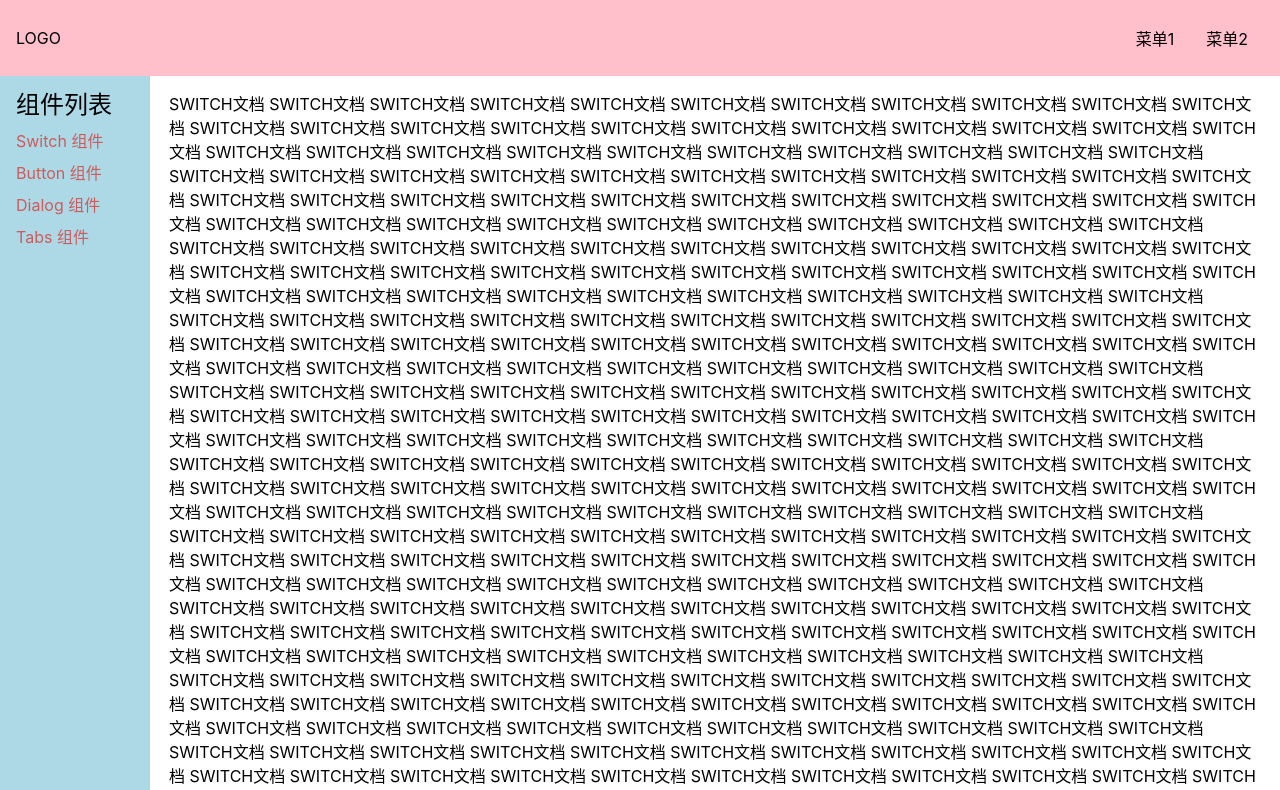
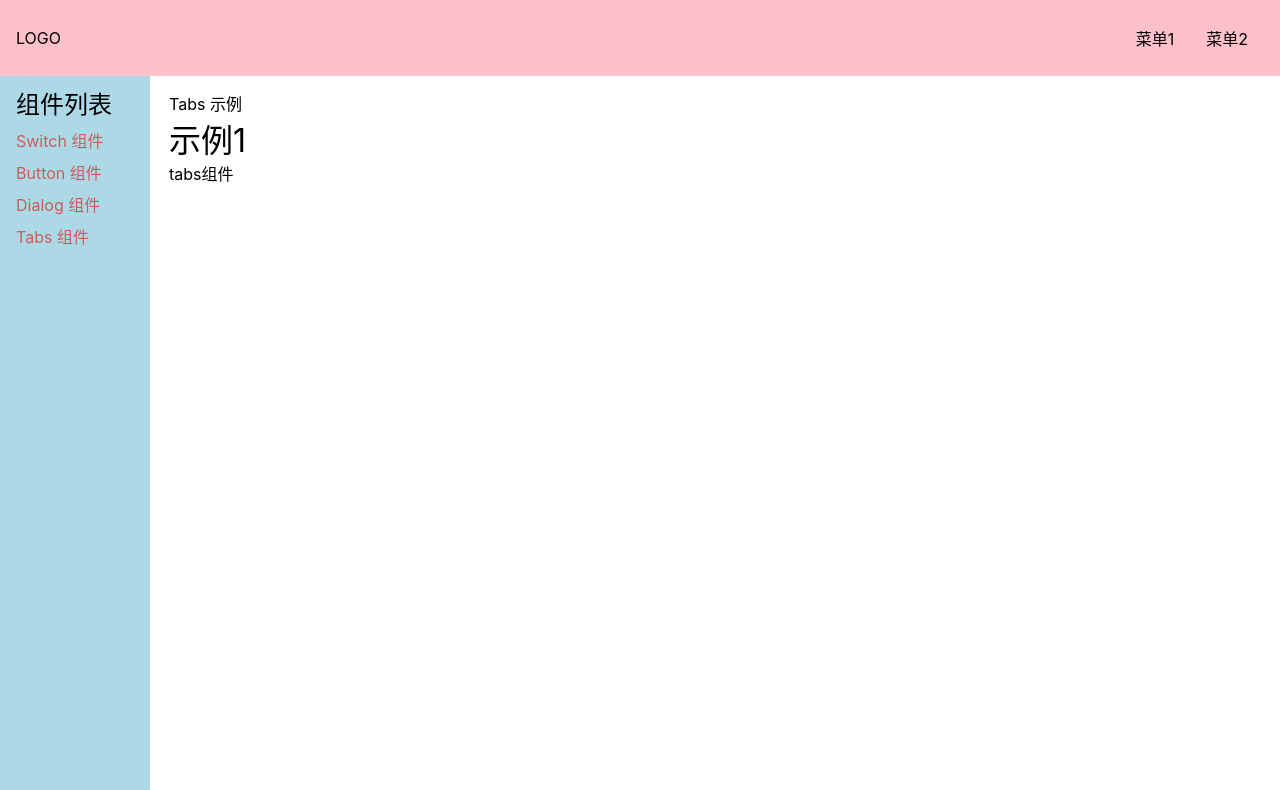
Before and after one commit to isCCcc/isccui, a Vue app: page /#/doc/tabs in a window 1280 px wide. Shown: the top 790 px of the page. Built offline with nearby package versions, Linux system fonts and the light colour scheme.

Commit message:
创建Tabs、Tab组件

```diff
--- a/src/components/Tabs.vue
+++ b/src/components/Tabs.vue
@@ -1,100 +1,16 @@
 <template>
-    <div>
-        SWITCH文档 SWITCH文档 SWITCH文档 SWITCH文档 SWITCH文档 SWITCH文档 SWITCH文档
-        SWITCH文档 SWITCH文档 SWITCH文档 SWITCH文档 SWITCH文档 SWITCH文档 SWITCH文档
-        SWITCH文档 SWITCH文档 SWITCH文档 SWITCH文档 SWITCH文档 SWITCH文档 SWITCH文档
-        SWITCH文档 SWITCH文档 SWITCH文档 SWITCH文档 SWITCH文档 SWITCH文档 SWITCH文档
-        SWITCH文档 SWITCH文档 SWITCH文档 SWITCH文档 SWITCH文档 SWITCH文档 SWITCH文档
-        SWITCH文档 SWITCH文档 SWITCH文档 SWITCH文档 SWITCH文档 SWITCH文档 SWITCH文档
-        SWITCH文档 SWITCH文档 SWITCH文档 SWITCH文档 SWITCH文档 SWITCH文档 SWITCH文档
-        SWITCH文档 SWITCH文档 SWITCH文档 SWITCH文档 SWITCH文档 SWITCH文档 SWITCH文档
-        SWITCH文档 SWITCH文档 SWITCH文档 SWITCH文档 SWITCH文档 SWITCH文档 SWITCH文档
-        SWITCH文档 SWITCH文档 SWITCH文档 SWITCH文档 SWITCH文档 SWITCH文档 SWITCH文档
-        SWITCH文档 SWITCH文档 SWITCH文档 SWITCH文档 SWITCH文档 SWITCH文档 SWITCH文档
-        SWITCH文档 SWITCH文档 SWITCH文档 SWITCH文档 SWITCH文档 SWITCH文档 SWITCH文档
-        SWITCH文档 SWITCH文档 SWITCH文档 SWITCH文档 SWITCH文档 SWITCH文档 SWITCH文档
-        SWITCH文档 SWITCH文档 SWITCH文档 SWITCH文档 SWITCH文档 SWITCH文档 SWITCH文档
-        SWITCH文档 SWITCH文档 SWITCH文档 SWITCH文档 SWITCH文档 SWITCH文档 SWITCH文档
-        SWITCH文档 SWITCH文档 SWITCH文档 SWITCH文档 SWITCH文档 SWITCH文档 SWITCH文档
-        SWITCH文档 SWITCH文档 SWITCH文档 SWITCH文档 SWITCH文档 SWITCH文档 SWITCH文档
-        SWITCH文档 SWITCH文档 SWITCH文档 SWITCH文档 SWITCH文档 SWITCH文档 SWITCH文档
-        SWITCH文档 SWITCH文档 SWITCH文档 SWITCH文档 SWITCH文档 SWITCH文档 SWITCH文档
-        SWITCH文档 SWITCH文档 SWITCH文档 SWITCH文档 SWITCH文档 SWITCH文档 SWITCH文档
-        SWITCH文档 SWITCH文档 SWITCH文档 SWITCH文档 SWITCH文档 SWITCH文档 SWITCH文档
-        SWITCH文档 SWITCH文档 SWITCH文档 SWITCH文档 SWITCH文档 SWITCH文档 SWITCH文档
-        SWITCH文档 SWITCH文档 SWITCH文档 SWITCH文档 SWITCH文档 SWITCH文档 SWITCH文档
-        SWITCH文档 SWITCH文档 SWITCH文档 SWITCH文档 SWITCH文档 SWITCH文档 SWITCH文档
-        SWITCH文档 SWITCH文档 SWITCH文档 SWITCH文档 SWITCH文档 SWITCH文档 SWITCH文档
-        SWITCH文档 SWITCH文档 SWITCH文档 SWITCH文档 SWITCH文档 SWITCH文档 SWITCH文档
-        SWITCH文档 SWITCH文档 SWITCH文档 SWITCH文档 SWITCH文档 SWITCH文档 SWITCH文档
-        SWITCH文档 SWITCH文档 SWITCH文档 SWITCH文档 SWITCH文档 SWITCH文档 SWITCH文档
-        SWITCH文档 SWITCH文档 SWITCH文档 SWITCH文档 SWITCH文档 SWITCH文档 SWITCH文档
-        SWITCH文档 SWITCH文档 SWITCH文档 SWITCH文档 SWITCH文档 SWITCH文档 SWITCH文档
-        SWITCH文档 SWITCH文档 SWITCH文档 SWITCH文档 SWITCH文档 SWITCH文档 SWITCH文档
-        SWITCH文档 SWITCH文档 SWITCH文档 SWITCH文档 SWITCH文档 SWITCH文档 SWITCH文档
-        SWITCH文档 SWITCH文档 SWITCH文档 SWITCH文档 SWITCH文档 SWITCH文档 SWITCH文档
-        SWITCH文档 SWITCH文档 SWITCH文档 SWITCH文档 SWITCH文档 SWITCH文档 SWITCH文档
-        SWITCH文档 SWITCH文档 SWITCH文档 SWITCH文档 SWITCH文档 SWITCH文档 SWITCH文档
-        SWITCH文档 SWITCH文档 SWITCH文档 SWITCH文档 SWITCH文档 SWITCH文档 SWITCH文档
-        SWITCH文档 SWITCH文档 SWITCH文档 SWITCH文档 SWITCH文档 SWITCH文档 SWITCH文档
-        SWITCH文档 SWITCH文档 SWITCH文档 SWITCH文档 SWITCH文档 SWITCH文档 SWITCH文档
-        SWITCH文档 SWITCH文档 SWITCH文档 SWITCH文档 SWITCH文档 SWITCH文档 SWITCH文档
-        SWITCH文档 SWITCH文档 SWITCH文档 SWITCH文档 SWITCH文档 SWITCH文档 SWITCH文档
-        SWITCH文档 SWITCH文档 SWITCH文档 SWITCH文档 SWITCH文档 SWITCH文档 SWITCH文档
-        SWITCH文档 SWITCH文档 SWITCH文档 SWITCH文档 SWITCH文档 SWITCH文档 SWITCH文档
-        SWITCH文档 SWITCH文档 SWITCH文档 SWITCH文档 SWITCH文档 SWITCH文档 SWITCH文档
-        SWITCH文档 SWITCH文档 SWITCH文档 SWITCH文档 SWITCH文档 SWITCH文档 SWITCH文档
-        SWITCH文档 SWITCH文档 SWITCH文档 SWITCH文档 SWITCH文档 SWITCH文档 SWITCH文档
-        SWITCH文档 SWITCH文档 SWITCH文档 SWITCH文档 SWITCH文档 SWITCH文档 SWITCH文档
-        SWITCH文档 SWITCH文档 SWITCH文档 SWITCH文档 SWITCH文档 SWITCH文档 SWITCH文档
-        SWITCH文档 SWITCH文档 SWITCH文档 SWITCH文档 SWITCH文档 SWITCH文档 SWITCH文档
-        SWITCH文档 SWITCH文档 SWITCH文档 SWITCH文档 SWITCH文档 SWITCH文档 SWITCH文档
-        SWITCH文档 SWITCH文档 SWITCH文档 SWITCH文档 SWITCH文档 SWITCH文档 SWITCH文档
-        SWITCH文档 SWITCH文档 SWITCH文档 SWITCH文档 SWITCH文档 SWITCH文档 SWITCH文档
-        SWITCH文档 SWITCH文档 SWITCH文档 SWITCH文档 SWITCH文档 SWITCH文档 SWITCH文档
-        SWITCH文档 SWITCH文档 SWITCH文档 SWITCH文档 SWITCH文档 SWITCH文档 SWITCH文档
-        SWITCH文档 SWITCH文档 SWITCH文档 SWITCH文档 SWITCH文档 SWITCH文档 SWITCH文档
-        SWITCH文档 SWITCH文档 SWITCH文档 SWITCH文档 SWITCH文档 SWITCH文档 SWITCH文档
-        SWITCH文档 SWITCH文档 SWITCH文档 SWITCH文档 SWITCH文档 SWITCH文档 SWITCH文档
-        SWITCH文档 SWITCH文档 SWITCH文档 SWITCH文档 SWITCH文档 SWITCH文档 SWITCH文档
-        SWITCH文档 SWITCH文档 SWITCH文档 SWITCH文档 SWITCH文档 SWITCH文档 SWITCH文档
-        SWITCH文档 SWITCH文档 SWITCH文档 SWITCH文档 SWITCH文档 SWITCH文档 SWITCH文档
-        SWITCH文档 SWITCH文档 SWITCH文档 SWITCH文档 SWITCH文档 SWITCH文档 SWITCH文档
-        SWITCH文档 SWITCH文档 SWITCH文档 SWITCH文档 SWITCH文档 SWITCH文档 SWITCH文档
-        SWITCH文档 SWITCH文档 SWITCH文档 SWITCH文档 SWITCH文档 SWITCH文档 SWITCH文档
-        SWITCH文档 SWITCH文档 SWITCH文档 SWITCH文档 SWITCH文档 SWITCH文档 SWITCH文档
-        SWITCH文档 SWITCH文档 SWITCH文档 SWITCH文档 SWITCH文档 SWITCH文档 SWITCH文档
-        SWITCH文档 SWITCH文档 SWITCH文档 SWITCH文档 SWITCH文档 SWITCH文档 SWITCH文档
-        SWITCH文档 SWITCH文档 SWITCH文档 SWITCH文档 SWITCH文档 SWITCH文档 SWITCH文档
-        SWITCH文档 SWITCH文档 SWITCH文档 SWITCH文档 SWITCH文档 SWITCH文档 SWITCH文档
-        SWITCH文档 SWITCH文档 SWITCH文档 SWITCH文档 SWITCH文档 SWITCH文档 SWITCH文档
-        SWITCH文档 SWITCH文档 SWITCH文档 SWITCH文档 SWITCH文档 SWITCH文档 SWITCH文档
-        SWITCH文档 SWITCH文档 SWITCH文档 SWITCH文档 SWITCH文档 SWITCH文档 SWITCH文档
-        SWITCH文档 SWITCH文档 SWITCH文档 SWITCH文档 SWITCH文档 SWITCH文档 SWITCH文档
-        SWITCH文档 SWITCH文档 SWITCH文档 SWITCH文档 SWITCH文档 SWITCH文档 SWITCH文档
-        SWITCH文档 SWITCH文档 SWITCH文档 SWITCH文档 SWITCH文档 SWITCH文档 SWITCH文档
-        SWITCH文档 SWITCH文档 SWITCH文档 SWITCH文档 SWITCH文档 SWITCH文档 SWITCH文档
-        SWITCH文档 SWITCH文档 SWITCH文档 SWITCH文档 SWITCH文档 SWITCH文档 SWITCH文档
-        SWITCH文档 SWITCH文档 SWITCH文档 SWITCH文档 SWITCH文档 SWITCH文档 SWITCH文档
-        SWITCH文档 SWITCH文档 SWITCH文档 SWITCH文档 SWITCH文档 SWITCH文档 SWITCH文档
-        SWITCH文档 SWITCH文档 SWITCH文档 SWITCH文档 SWITCH文档 SWITCH文档 SWITCH文档
-        SWITCH文档 SWITCH文档 SWITCH文档 SWITCH文档 SWITCH文档 SWITCH文档 SWITCH文档
-        SWITCH文档 SWITCH文档 SWITCH文档 SWITCH文档 SWITCH文档 SWITCH文档 SWITCH文档
-        SWITCH文档 SWITCH文档 SWITCH文档 SWITCH文档 SWITCH文档 SWITCH文档 SWITCH文档
-        SWITCH文档 SWITCH文档 SWITCH文档 SWITCH文档 SWITCH文档 SWITCH文档 SWITCH文档
-        SWITCH文档 SWITCH文档 SWITCH文档 SWITCH文档 SWITCH文档 SWITCH文档 SWITCH文档
-        SWITCH文档 SWITCH文档 SWITCH文档 SWITCH文档 SWITCH文档 SWITCH文档 SWITCH文档
-        SWITCH文档 SWITCH文档 SWITCH文档 SWITCH文档 SWITCH文档 SWITCH文档 SWITCH文档
-        SWITCH文档 SWITCH文档 SWITCH文档 SWITCH文档 SWITCH文档 SWITCH文档 SWITCH文档
-        SWITCH文档 SWITCH文档 SWITCH文档 SWITCH文档 SWITCH文档 SWITCH文档 SWITCH文档
-        SWITCH文档 SWITCH文档 SWITCH文档 SWITCH文档 SWITCH文档 SWITCH文档 SWITCH文档
-        SWITCH文档 SWITCH文档 SWITCH文档 SWITCH文档 SWITCH文档 SWITCH文档 SWITCH文档
-        SWITCH文档 SWITCH文档 SWITCH文档 SWITCH文档 SWITCH文档 SWITCH文档 SWITCH文档
-        SWITCH文档 SWITCH文档 SWITCH文档 SWITCH文档 SWITCH文档 SWITCH文档 SWITCH文档
-    </div>
+    <div>Tabs 示例</div>
+    <h1>示例1</h1>
+    <Tabs>
+        <Tab title="导航1">内容一</Tab>
+        <Tab title="导航2">内容二</Tab>
+    </Tabs>
 </template>
 
 <script lang="ts">
+import Tabs from '../lib/Tabs.vue';
+import Tab from '../lib/Tab.vue';
 export default {
+    components: { Tab, Tabs }
 }
 </script>
--- /dev/null
+++ b/src/lib/Tab.vue
@@ -0,0 +1,3 @@
+<template>
+    <div>tab组件</div>
+</template>
--- /dev/null
+++ b/src/lib/Tabs.vue
@@ -0,0 +1,5 @@
+<template>
+    <div>
+        tabs组件
+    </div>
+</template>
```
